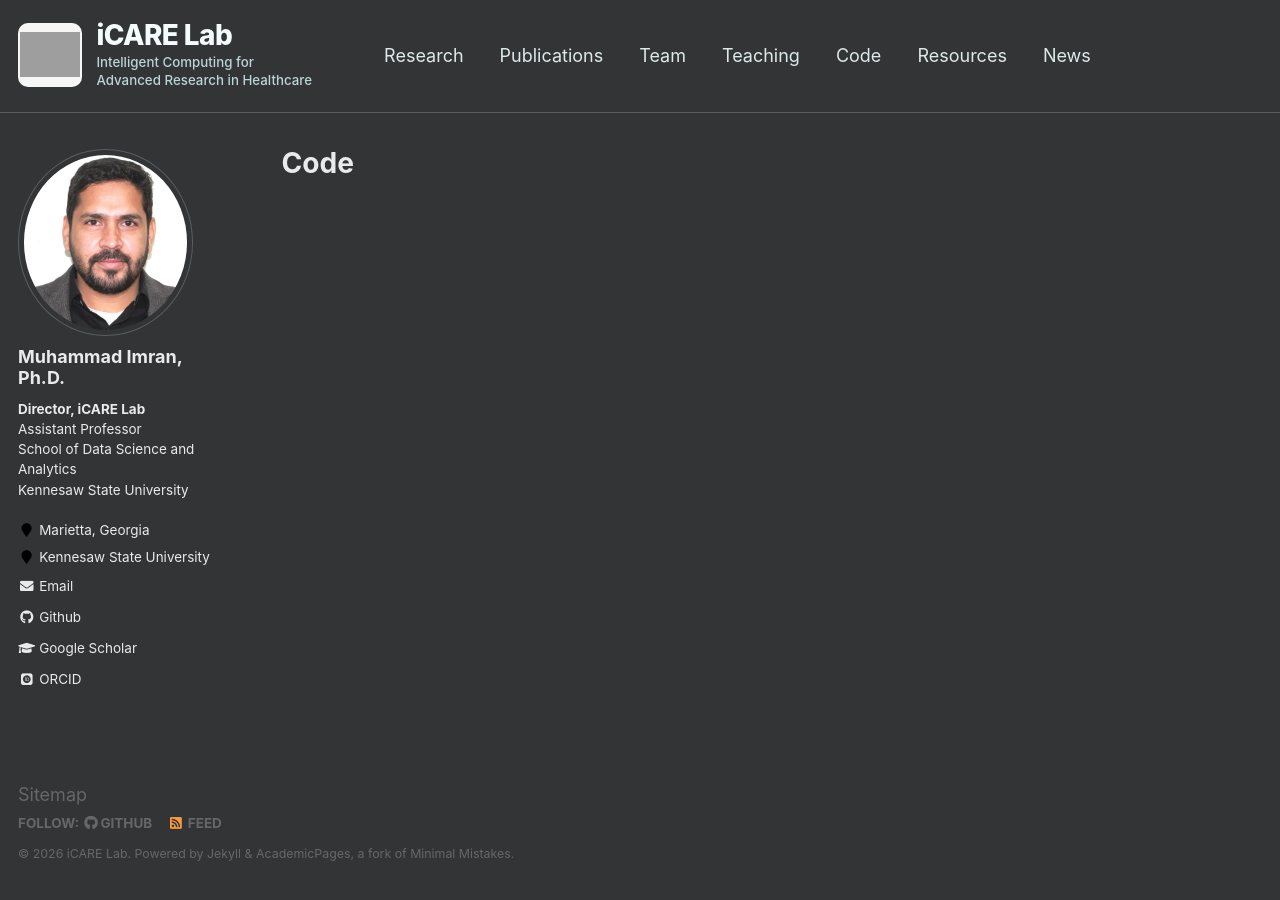
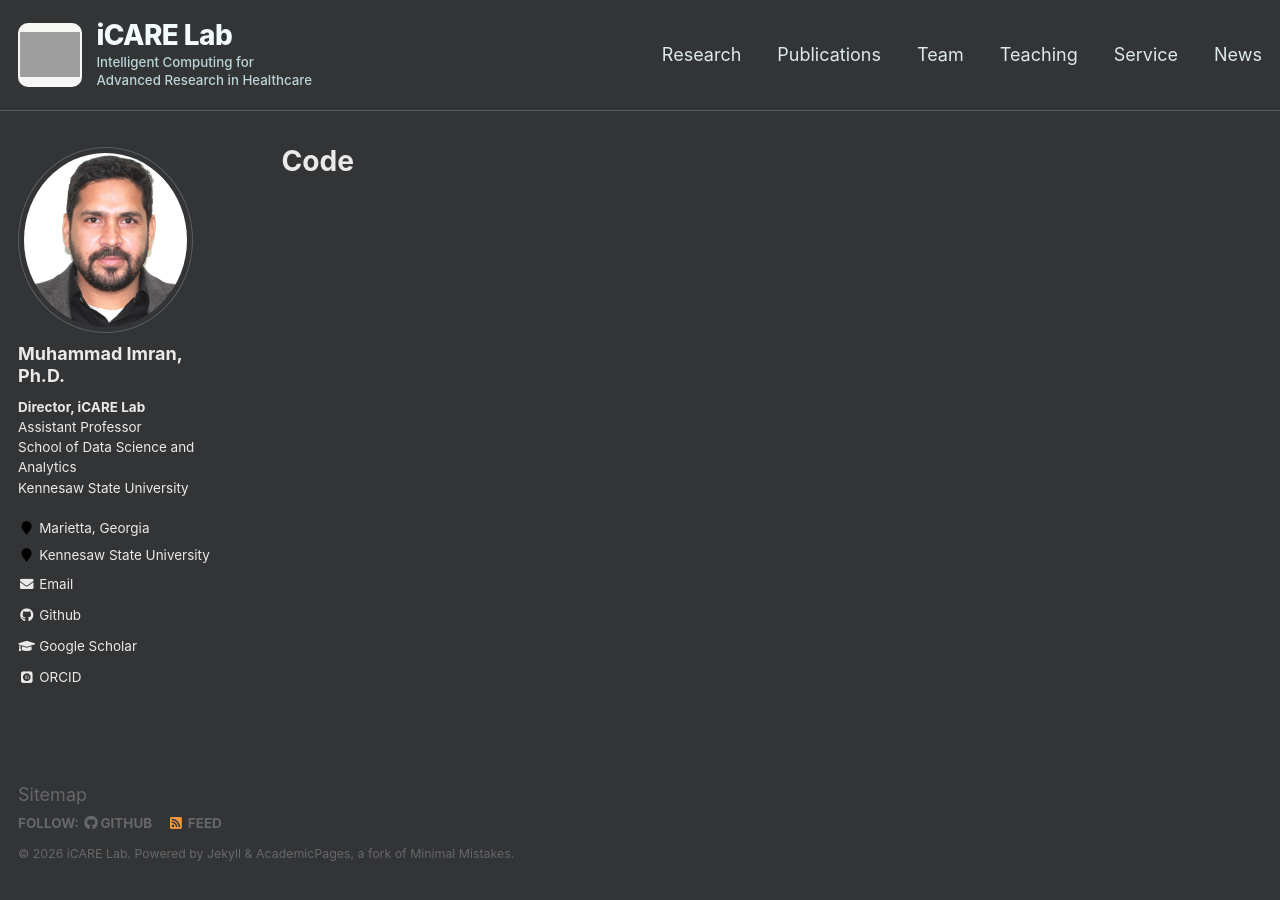
Before and after one commit to iCARE-Lab/icare-lab.github.io, a Jekyll site: the page built from _pages/code.md, in a window 1280 px wide. Built offline with Jekyll 4.4.1, drawn with Linux system fonts in a browser that asks for light colours; some web fonts are replaced.

Commit message:
Add professional service page and refine site navigation

```diff
--- a/_includes/masthead.html
+++ b/_includes/masthead.html
@@ -3,16 +3,15 @@
 <div class="masthead">
   <div class="masthead__inner-wrap">
     <div class="masthead__menu">
-      <nav id="site-nav" class="greedy-nav">
-        <button>
-          <div class="navicon"></div>
-        </button>
-        <ul class="visible-links">
-          <li class="masthead__menu-item masthead__menu-item--lg">
+
+      <div class="masthead__row">
+
+        <!-- iCARE Lab branding -->
         <a class="site-brand" href="{{ base_path }}/" aria-label="iCARE Lab home">
           <span class="site-brand__logo" aria-hidden="true">
             <img src="{{ base_path }}/images/icare-lab-logo.png" alt="">
           </span>
+
           <span class="site-brand__text">
             <span class="site-brand__name">iCARE Lab</span>
             <span class="site-brand__tagline">
@@ -21,18 +20,34 @@
             </span>
           </span>
         </a>
-          </li>
+
+        <!-- Main navigation -->
+        <nav id="site-nav" class="greedy-nav">
+
+          <button>
+            <div class="navicon"></div>
+          </button>
+
+          <ul class="visible-links">
             {% for link in site.data.navigation.main %}
             {% if link.url contains 'http' %}
             {% assign domain = '' %}
             {% else %}
             {% assign domain = base_path %}
             {% endif %}
-          <li class="masthead__menu-item"><a href="{{ domain }}{{ link.url }}">{{ link.title }}</a></li>
+
+            <li class="masthead__menu-item">
+              <a href="{{ domain }}{{ link.url }}">{{ link.title }}</a>
+            </li>
             {% endfor %}
           </ul>
+
           <ul class="hidden-links hidden"></ul>
+
         </nav>
+
+      </div>
+
     </div>
   </div>
 </div>
--- a/_sass/_masthead.scss
+++ b/_sass/_masthead.scss
@@ -39,6 +39,33 @@
     clear: both;
     list-style-type: none;
   }
+}
+
+/* Header layout:
+   branding on the left, navigation on the right */
+.masthead__row {
+  display: flex;
+  align-items: center;
+  width: 100%;
+  gap: 2rem;
+}
+
+.masthead__row .site-brand {
+  flex: 0 0 auto;
+}
+
+.masthead__row .greedy-nav {
+  flex: 1 1 auto;
+  min-width: 0;
+}
+
+.masthead__row .greedy-nav .visible-links {
+  margin-left: auto;
+}
+
+/* Reserve space for the hamburger button when the menu starts collapsing */
+.masthead__row .greedy-nav button:not(.hidden)+.visible-links {
+  margin-right: 3rem;
 }
 
 .masthead__menu-item {
@@ -115,20 +142,22 @@
   white-space: nowrap;
 }
 
-.greedy-nav .visible-links>li:not(:first-child)>a {
+.greedy-nav .visible-links>li>a {
   color: #dce8ea;
 }
 
-.greedy-nav .visible-links>li:not(:first-child)>a:hover {
+.greedy-nav .visible-links>li>a:hover {
   color: #57d2d8;
 }
 
-.greedy-nav .visible-links>li:not(:first-child)>a::before {
+.greedy-nav .visible-links>li>a::before {
   background: #2fb7bf;
 }
 
-
-
+.masthead .greedy-nav .visible-links>li,
+.masthead .greedy-nav .visible-links>li:first-child {
+  font-weight: 400;
+}
 
 @media (max-width: 1000px) {
   .site-brand__tagline {
--- /dev/null
+++ b/_sass/_service.scss
@@ -0,0 +1,73 @@
+/* ==========================================================================
+   PROFESSIONAL SERVICE PAGE
+   ========================================================================== */
+
+.service-page {
+    margin-top: -0.25rem;
+}
+
+.service-page>p:first-of-type {
+    margin-bottom: 2rem;
+    line-height: 1.6;
+    text-align: left;
+}
+
+.service-page h2 {
+    margin-top: 2.25rem;
+    margin-bottom: 1rem;
+}
+
+/* Individual service activities */
+.service-entry {
+    padding: 0.85rem 0 1.1rem;
+    border-bottom: 1px solid rgba(255, 255, 255, 0.12);
+}
+
+.service-entry:last-of-type {
+    border-bottom: 0;
+}
+
+.service-entry h3 {
+    margin: 0 0 0.55rem;
+    font-size: 1.05em;
+    line-height: 1.4;
+}
+
+.service-entry p {
+    margin: 0;
+    line-height: 1.6;
+    text-align: left;
+}
+
+/* Peer-review and membership lists */
+.service-page ul {
+    margin-top: 0.6rem;
+    margin-bottom: 1.25rem;
+}
+
+.service-page li {
+    margin-bottom: 0.4rem;
+    line-height: 1.45;
+}
+
+
+/* Mobile */
+@media (max-width: 600px) {
+
+    .service-page {
+        margin-top: 0;
+    }
+
+    .service-page h2 {
+        margin-top: 1.75rem;
+    }
+
+    .service-entry {
+        padding: 0.75rem 0 1rem;
+    }
+
+    .service-entry h3 {
+        font-size: 1em;
+    }
+
+}
--- a/assets/css/main.scss
+++ b/assets/css/main.scss
@@ -38,6 +38,7 @@
 @import "team";
 @import "teaching";
 @import "news";
+@import "service";
 
 
 @import "vendor/font-awesome/fontawesome";
```
Also changed, not shown: _data/navigation.yml (+8 -4 lines), _pages/professional-service.md (added, +79 -0 lines). Lines whose indentation alone changed are shown as unchanged.
